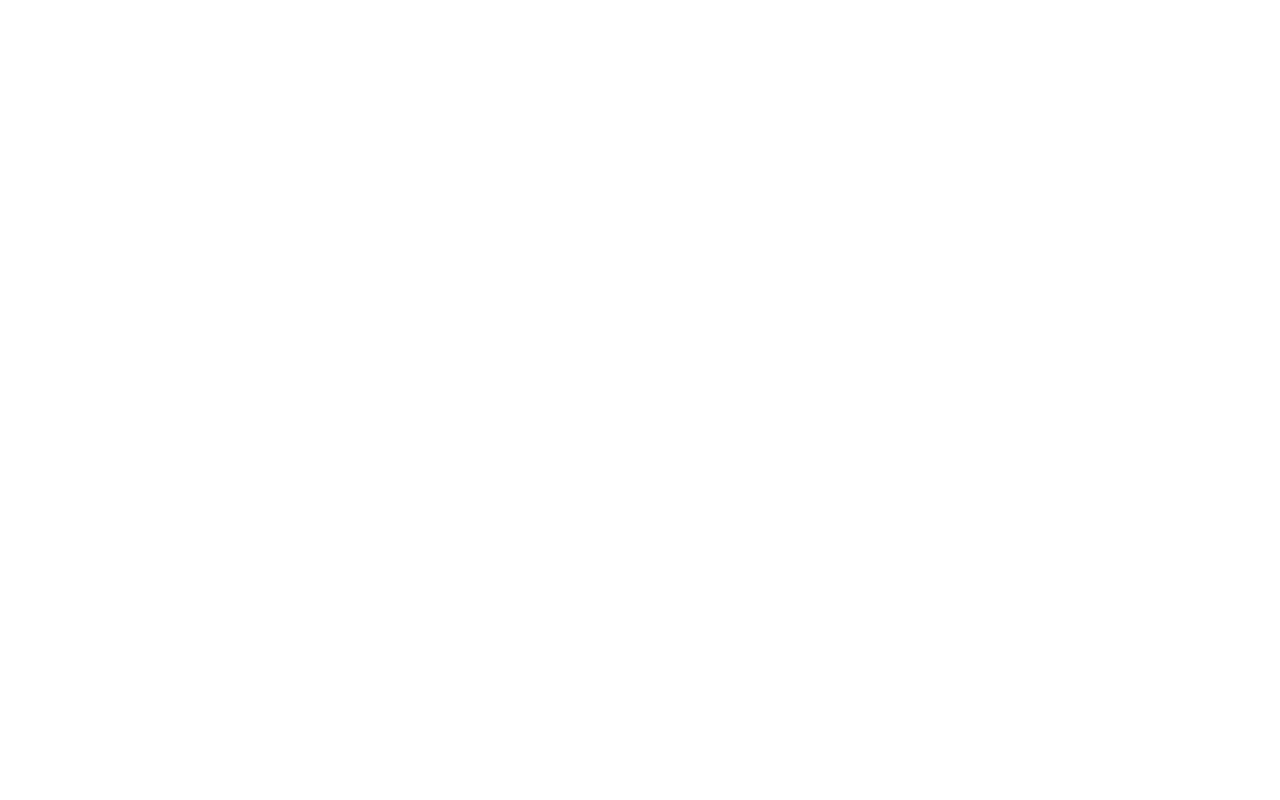
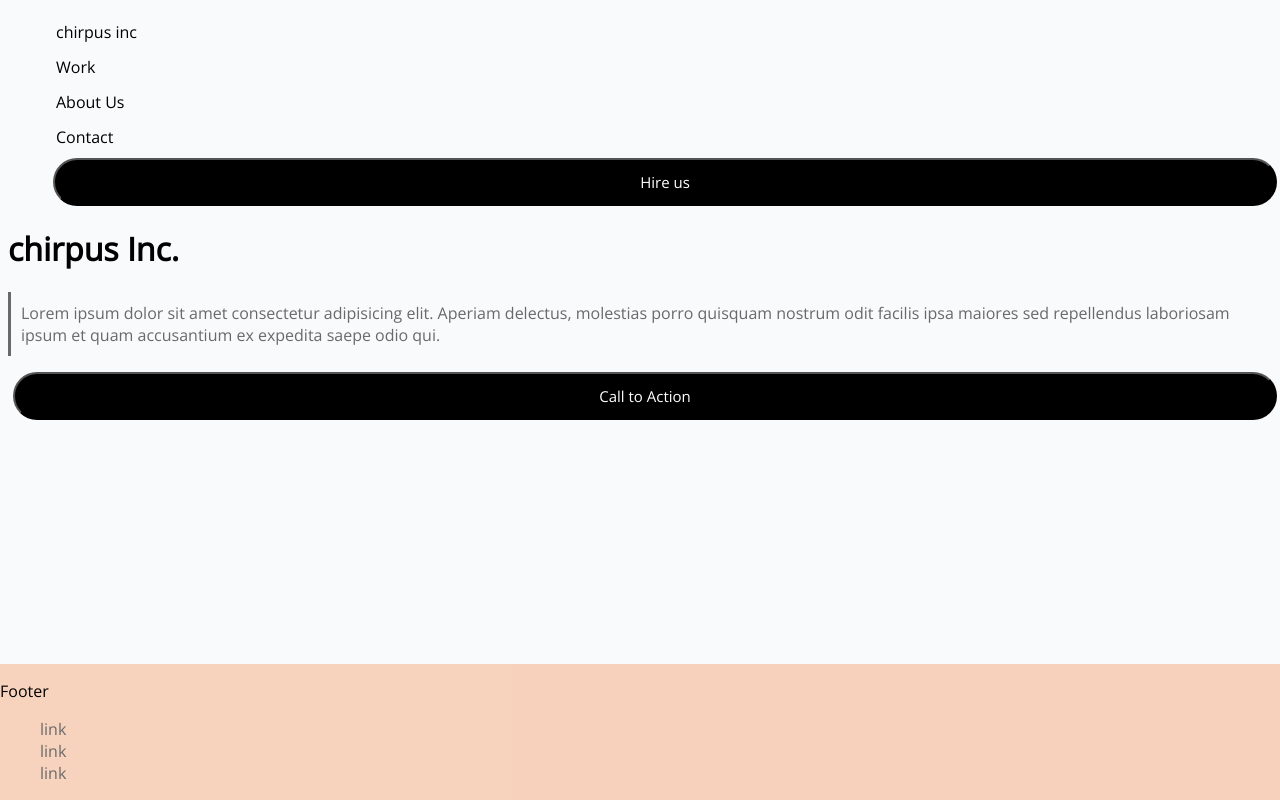
Before and after one commit to elzast/lab1pt1, a plain HTML site: page index.html in a window 1280 px wide. Drawn offline with nearby package versions, Linux system fonts and the light colour scheme.

Commit message:
working commit

```diff
--- a/index.html
+++ b/index.html
@@ -5,8 +5,34 @@
     <meta name="viewport" content="width=device-width, initial-scale=1.0">
     <title>Lab1</title>
     <link rel="stylesheet" href="style.css">
+    <link rel="preconnect" href="https://fonts.gstatic.com">
+<link href="https://fonts.googleapis.com/css2?family=Open+Sans&display=swap" rel="stylesheet">
 </head>
-<body>
+    <body>
+        <div class="header">
+            <div class="vertical-menu">
+                <ul>
+                    <li><a href="#">chirpus inc</a></li>
+               <li><a href="#">Work</a></li>
+               <li><a href="#">About Us</a></li>
+             <li><a href="#">Contact</a></li>
+             <button class="button button1">Hire us</button>
+       </ul>
+    </div>
+    <h1>chirpus Inc.</h1>
+    <p class ="left">Lorem ipsum dolor sit amet consectetur adipisicing elit. Aperiam delectus, molestias porro quisquam nostrum odit facilis ipsa maiores sed repellendus laboriosam ipsum et quam accusantium ex expedita saepe odio qui.</p>
+    <button class="button button2">Call to Action</button>
 
+    <footer class="footer">
+        <p>Footer</p>
+
+    <nav><div class="footer-menu">
+        <ul>
+            <li><a href="#">link</a></li>
+            <li><a href="#">link</a></li>
+            <li><a href="#">link</a></li>
+
+        </ul>
+    </div></nav></div>
 </body>
 </html>
--- a/style.css
+++ b/style.css
@@ -0,0 +1,55 @@
+body {
+    font-family: 'Open Sans', sans-serif;
+    background-color: #f9fafc;
+    }
+
+ul {
+    list-style-type: none;
+     }
+
+.vertical-menu a {
+    color: #000;
+    display: block;
+    font-size: 16px;
+    margin: 3px;
+    padding: 5px;
+    text-decoration: none;
+}
+
+.vertical-menu a:hover {
+        color: #69696a;
+    }
+
+p.left {
+    border-left: 3px solid;
+    padding: 10px;
+    color:#69696a;
+ }
+
+button {
+    font-family: 'Open Sans', sans-serif;
+    border-radius: 30px;
+    font-size: 15px;
+    color: #fff;
+    background-color: #000;
+    margin: 5px;
+    padding: 12px;
+    display: block;
+    width: 100%;
+}
+
+.footer {
+        position: fixed;
+        left: 0;
+        bottom: 0;
+        font-size: inherit;
+        background-color:rgba(247, 193, 162, 0.7);
+        color: #000;
+        width: 100%;
+     }
+
+.footer-menu a{
+    display: inline;
+    text-decoration: none;
+    color: #69696a;
+}
```
